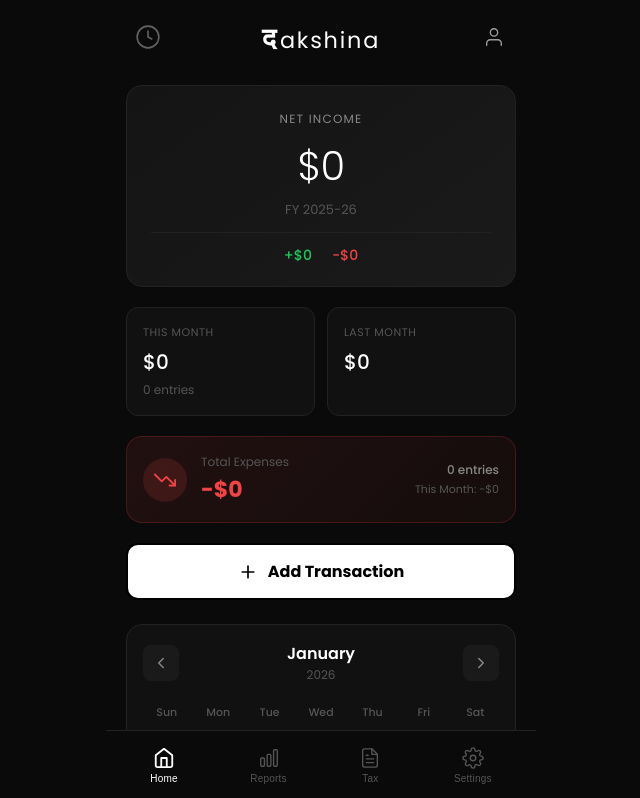
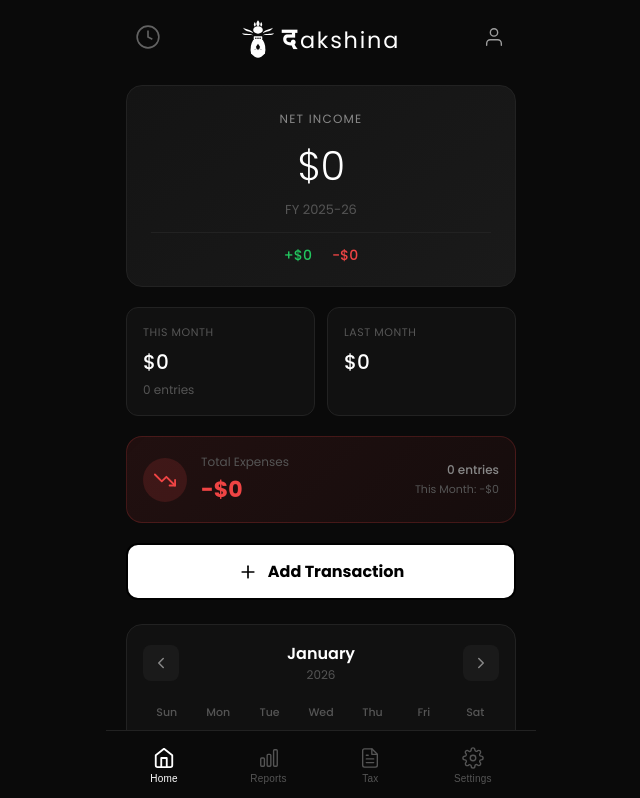
Before and after one commit to Unwindmeinstead/Namaste, a React (Vite) app: page / in a window 1280 px wide. Shown: the top 798 px of the page, without its empty margins (319-959 px from the left). Built offline with nearby package versions, Linux system fonts and the light colour scheme.

Commit message:
Add Kalash logo to app header

```diff
--- a/src/index.css
+++ b/src/index.css
@@ -105,7 +105,14 @@ html, body, #root {
   display: flex;
   align-items: center;
   justify-content: center;
+  gap: 8px;
   flex: 1;
+}
+
+.header-logo {
+  width: 32px;
+  height: 38px;
+  color: var(--text-primary);
 }
 
 .header-brand-name {
--- a/src/pages/HomePage.jsx
+++ b/src/pages/HomePage.jsx
@@ -1,4 +1,34 @@
 import { ClockIcon, UserIcon, PlusIcon, TrendUpIcon, TrendDownIcon } from '../components/Icons'
+
+// Kalash Logo Component
+const KalashLogo = ({ className }) => (
+  <svg className={className} viewBox="0 0 60 70" fill="currentColor">
+    {/* Flames */}
+    <path d="M30 0 C33 4, 35 8, 30 12 C25 8, 27 4, 30 0Z"/>
+    <path d="M24 3 C26 6, 27 9, 24 12 C21 9, 22 6, 24 3Z"/>
+    <path d="M36 3 C38 6, 39 9, 36 12 C33 9, 34 6, 36 3Z"/>
+    {/* Coconut */}
+    <ellipse cx="30" cy="18" rx="9" ry="7"/>
+    {/* Leaves left */}
+    <path d="M21 24 C14 20, 6 22, 2 14 C10 18, 18 18, 21 24Z"/>
+    <path d="M21 28 C12 26, 4 30, 0 24 C8 26, 16 24, 21 28Z"/>
+    {/* Leaves right */}
+    <path d="M39 24 C46 20, 54 22, 58 14 C50 18, 42 18, 39 24Z"/>
+    <path d="M39 28 C48 26, 56 30, 60 24 C52 26, 44 24, 39 28Z"/>
+    {/* Neck band */}
+    <rect x="22" y="30" width="16" height="7" rx="1"/>
+    {/* Beads on neck */}
+    <circle cx="26" cy="33.5" r="1.5" fill="#0a0a0a"/>
+    <circle cx="30" cy="33.5" r="1.5" fill="#0a0a0a"/>
+    <circle cx="34" cy="33.5" r="1.5" fill="#0a0a0a"/>
+    {/* Pot body */}
+    <path d="M21 37 Q14 48, 17 62 Q24 70, 30 70 Q36 70, 43 62 Q46 48, 39 37 Z"/>
+    {/* Lotus on pot */}
+    <path d="M22 56 C26 52, 34 52, 38 56 C34 53, 26 53, 22 56Z" fill="#0a0a0a"/>
+    {/* Diamond */}
+    <path d="M30 44 L34 50 L30 56 L26 50 Z" fill="#0a0a0a"/>
+  </svg>
+)
 import { formatCurrency, getThisMonthEntries, getLastMonthEntries, getCurrentFiscalYear, toLocalDateString } from '../utils/format'
 import { EntryItem } from '../components/EntryItem'
 import { Calendar } from '../components/Calendar'
@@ -47,6 +77,7 @@ export function HomePage({ entries, scheduledServices, settings, onAddClick, onV
           </button>
         </div>
         <div className="header-brand">
+          <KalashLogo className="header-logo" />
           <span className="header-brand-name">
             <span className="brand-d">द</span>akshina
           </span>
```
